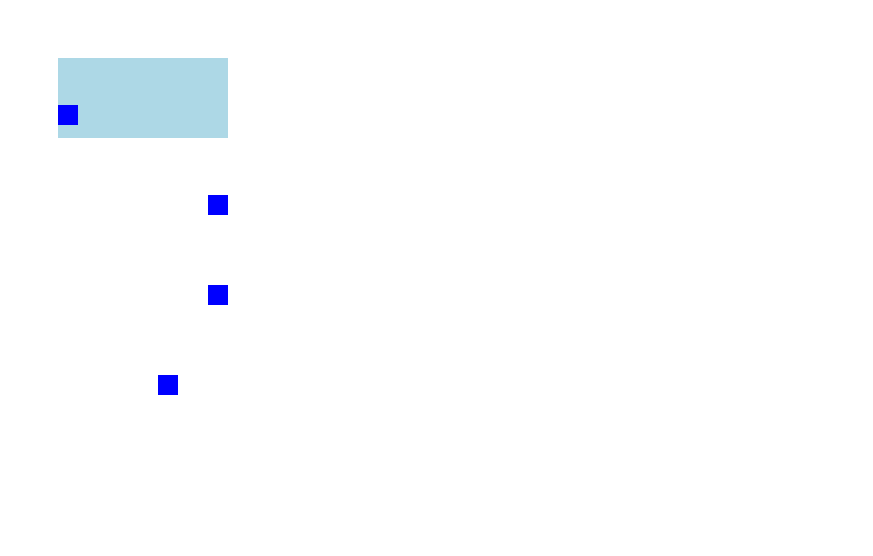
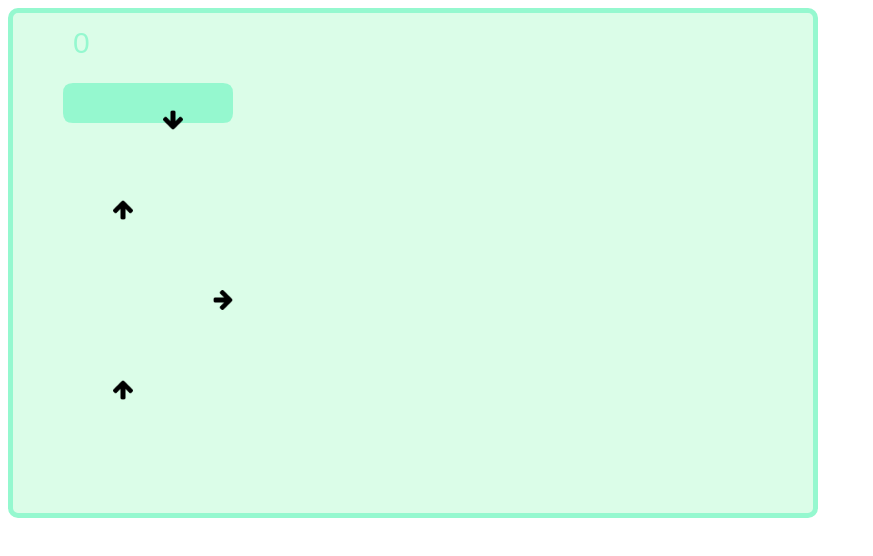
Before and after one commit to Noelialeon/DanceFruitRevolution, a plain HTML site: page index.html in a window 1280 px wide. Shown: the whole page, without its empty margins (0-873 px from the left). Drawn offline with nearby package versions, Linux system fonts and the light colour scheme.

Commit message:
refactor + arrows change color when are done

```diff
--- a/arrow.js
+++ b/arrow.js
@@ -1,25 +1,77 @@
-function Arrow(direction, width, height, /* color, */ x, y) {
+function Arrow(direction, y, width, height) {
     this.direction = direction;
     this.width = width;
     this.height = height;
-    this.x = x;
     this.y = y;
-    ctx.fillStyle = 'blue';
-    ctx.fillRect(this.x, this.y, this.width, this.height);
-    this.status = 'active';
-   };
+    this.status = true;
+    switch (this.direction) {
+        case 'right':
+            this.x = 50;
+            this.image = new Image();
+            this.image.src = 'images/arrowRight.png';
+            this._drawImage();
+            break;
+        case 'up':
+            this.x = 100;
+            this.image = new Image();
+            this.image.src = 'images/arrowUp.png';
+            this._drawImage();
+            break;
+        case 'down':
+            this.x = 150;
+            this.image = new Image();
+            this.image.src = 'images/arrowDown.png';
+            this._drawImage();
+            break;
+        case 'left':
+            this.x = 200;
+            this.image = new Image();
+            this.image.src = 'images/arrowLeft.png';
+            this._drawImage();
+            break;
+    };
+};
 
 Arrow.prototype.update = function () {
-    ctx.fillStyle = 'blue';
-    ctx.fillRect(this.x, this.y, this.width, this.height);
+    if(this.status === false){
+        switch (this.direction) {
+            case 'right':
+                this.x = 50;
+                this.image = new Image();
+                this.image.src = 'images/arrowRightOff.png';
+                this._drawImage();
+                break;
+            case 'up':
+                this.x = 100;
+                this.image = new Image();
+                this.image.src = 'images/arrowUpOff.png';
+                this._drawImage();
+                break;
+            case 'down':
+                this.x = 150;
+                this.image = new Image();
+                this.image.src = 'images/arrowDownOff.png';
+                this._drawImage();
+                break;
+            case 'left':
+                this.x = 200;
+                this.image = new Image();
+                this.image.src = 'images/arrowLeftOff.png';
+                this._drawImage();
+                break;
+        };
+    };
+  this._drawImage();
+};
+
+Arrow.prototype._drawImage = function(){
+    ctx.drawImage(this.image,
+        this.x,
+        this.y,
+        this.width, this.height
+    );
 };
 
 Arrow.prototype.newPos = function () {
     this.y -= 3;
-  };
-
-function isActive(arrow) {
-    if (arrow.status === 'active') {
-        return true
-    };
 };
--- a/character.js
+++ b/character.js
@@ -1,7 +1,23 @@
 //creación de personaje con posición, contador, área que recibira los inputs, generación aleatoria de sus flechas.
-function Character(){
-  };
+function Character(game){
+  this.score = 0;
+  this.printScore()
+};
 
+Character.prototype.printScore = function() {
+  ctx.beginPath()
+  ctx.font = "30px Arial";
+  ctx.fillText(this.score,60,40);
+  ctx.closePath();
+};
+
+Character.prototype.update = function(){
+  ctx.beginPath()
+  ctx.font = this.font;
+  ctx.fillStyle = this.fillStyle;
+  ctx.fillText(this.score,60,40);
+  ctx.closePath();
+};
 
 // // Character.prototype.move = function(){
 // // //detectar que al pulsar teclaUP en el espacio X me muestre ciertos movimientos(cambio de color de momento)
--- a/detectionBody.js
+++ b/detectionBody.js
@@ -1,38 +1,48 @@
-function DetectionBody(width, height, /* color, */ x, y){
-    this.counter = 0;
+function DetectionBody(ctx, width, height, x, y, radius, color){
   this.width = width;
   this.height = height;
   this.x = x;
   this.y = y;
-  ctx.fillStyle = 'LightBlue';
-  ctx.fillRect(this.x, this.y, this.width, this.height);
-//   this.update = function () {
-//     ctx.fillStyle = color;
-//     ctx.fillRect(this.x, this.y, this.width, this.height);
-// };
+  this.radius = radius;
+  ctx.fillStyle = color;
+  this._roundedRect(ctx, this.x, this.y, this.width, this.height, this.radius);
 };
 
 DetectionBody.prototype.update = function () {
-    ctx.fillStyle = 'LightBlue';
-    ctx.fillRect(this.x, this.y, this.width, this.height);
+   ctx.fillStyle = this.fillStyle;
+   this._roundedRect(ctx, this.x, this.y, this.width, this.height, this.radius);
 };
 
 //Sistema de puntuación y desactivar el arrow una vez se ha sumado puntos.
-DetectionBody.prototype.isOnDetectionBody = function (arrow,direction) {
-    if (arrow.direction === direction && isActive(arrow)) {
-  if ((arrow.y > this.y) && ((arrow.y + arrow.height) < (this.y + this.height)))
+DetectionBody.prototype.isOnDetectionBody = function (character, arrow, direction) {
+    if (arrow.direction === direction && arrow.status) {
+  if (arrow.y >= (this.y - 5) && ((arrow.y + arrow.height) < (this.y + this.height + 5)))
   {
-      this.counter += 2;
-      arrow.status = 'inactive';
       console.log("perfect");
+      character.score += 2;
+      arrow.status = false;
       return true;
   };
-  if (isActive(arrow) && (arrow.y > this.y) && ((arrow.y + arrow.height) < (this.y + this.height + 5))) {
-      arrow.status = 'inactive';
-      this.counter += 1;
+  if ((arrow.y > (this.y + this.height)) && ((arrow.y + arrow.height) < (this.y + this.height*2))) {
       console.log("almost perfect");
+      character.score += 1;
+      arrow.status = false;
       return true;
   };
-  console.log("not the right key or miss it");
+  console.log("Miss it");
   };
 };
+
+DetectionBody.prototype._roundedRect = function(ctx,x,y,width,height,radius){
+    ctx.beginPath();
+    ctx.moveTo(x,y+radius);
+    ctx.lineTo(x,y+height-radius);
+    ctx.quadraticCurveTo(x,y+height,x+radius,y+height);
+    ctx.lineTo(x+width-radius,y+height);
+    ctx.quadraticCurveTo(x+width,y+height,x+width,y+height-radius);
+    ctx.lineTo(x+width,y+radius);
+    ctx.quadraticCurveTo(x+width,y,x+width-radius,y);
+    ctx.lineTo(x+radius,y);
+    ctx.quadraticCurveTo(x,y,x,y+radius);
+    ctx.fill();
+};
--- a/game.js
+++ b/game.js
@@ -1,59 +1,41 @@
-function Game(ctx, character, arrowXPosition, detectionBody, /* detectionBodyDown */){
+function Game(ctx, detectionBody, character){
   this.ctx = ctx;
   this.frameNo = 0;
+  this.allArrows = [];
+  this.allArrowDirections = ['right', 'up', 'down', 'left'];
+  this.randomArrowDirection = undefined;
+  this.detectionBody = detectionBody;
   this.character = character;
-  this.allArrows = [];
-  this.allArrowDirections = ['right','up', 'down', 'left'];
-  this.allArrowX = arrowXPosition;
-  this.randomArrowDirection = undefined;
-  this.randomArrowX = undefined;
-  this.gameInterval = undefined;
-  this.detectionBody = detectionBody;
-  // this.detectionBodyDown = new DetectionBody(this.detectionBody.width, this.detectionBody.height / 2, 'grey', this.detectionBody.x, this.detectionBody.y / 2);
 };
 
-  function startGame(){
-    var game = new Game(
-      ctx,
-      new Character,
-      [50, 100, 150, 200],
-      new DetectionBody(170, 80, /* 'red', */ 50, 50),
-    );
-    game.start();
-  };
 
 Game.prototype.start = function(){
   this._assignControlsToKeys();
-    this.counter = 0;
-    this.gameInterval = setInterval(this.updateGameArea.bind(this), 20);
+  this.gameInterval = setInterval(this._updateGameArea.bind(this), 20);
 };
 
-  Game.prototype.clear = function (){
+Game.prototype._clear = function (){
   this.ctx.clearRect(0, 0, canvas.width, canvas.height);
 };
 
-Game.prototype.updateGameArea = function() {
-    this.clear();
+Game.prototype._updateGameArea = function() {
+    this._clear();
     this.frameNo += 1;
 
-    //pinta el cuerpo de detección
-    this._paintDetectionBodies();
-    this.generateRandomArrow();
+    //Elimina los arrows que superen la altura de detectionBody
+    this._deleteArrow();
 
-    //comprueba que los arrows nunca superen la altura 20
-    this.deleteArrow();
-    this.paintAllArrows();
+    //pinta
+    this.detectionBody.update();
+    this.character.update();
+    this._generateRandomArrow();
+    this._paintAllArrows();
 };
 
-Game.prototype._paintDetectionBodies = function() {
-  this.detectionBody.update();
-  // this.detectionBodyDown.update();
-};
-
-Game.prototype.generateRandomArrow = function() {
+Game.prototype._generateRandomArrow = function() {
   if (this.frameNo == 1 || this._everyinterval(30)) {
     this._randomArrow();
-    this.allArrows.push(new Arrow(this.randomArrowDirection, 20, 20, /* 'blue', */ this.randomArrowX, 400));
+    this.allArrows.push(new Arrow(this.randomArrowDirection, 400, 20, 20));
   };
 };
 
@@ -67,43 +49,40 @@ Game.prototype._everyinterval = function(n){
 Game.prototype._randomArrow = function(){
   var i = Math.floor(Math.random() * 4);
   this.randomArrowDirection = this.allArrowDirections[i];
-  this.randomArrowX = this.allArrowX[i];
 };
 
-Game.prototype.deleteArrow = function() {
+Game.prototype._deleteArrow = function() {
   this.allArrows.forEach(function(arrow){
-    if (arrow.y < 20) {
+    if ((arrow.y + arrow.height) < this.detectionBody.y - 5) {
       var index = this.allArrows.indexOf(arrow);
       this.allArrows.splice(index, 1);
-    }
+    };
   }.bind(this));
 };
 
-Game.prototype.paintAllArrows = function() {
+Game.prototype._paintAllArrows = function() {
   for (var i = 0; i < this.allArrows.length; i += 1) {
     this.allArrows[i].newPos();
     this.allArrows[i].update();
   };
 };
 
-
 // Detección de objetos encapsulada en el método Game
 Game.prototype._assignControlsToKeys = function () {
   document.onkeydown = function (e) {
     switch (e.keyCode) {
       case 39:
-        this.detectionBody.isOnDetectionBody(this.allArrows[0], 'left');
+        this.detectionBody.isOnDetectionBody(this.character, this.allArrows[0], 'left');
         break;
       case 38:
-      this.detectionBody.isOnDetectionBody(this.allArrows[0], 'up');
+        this.detectionBody.isOnDetectionBody(this.character, this.allArrows[0], 'up');
         break;
       case 40:
-        this.detectionBody.isOnDetectionBody(this.allArrows[0], 'down');
+        this.detectionBody.isOnDetectionBody(this.character, this.allArrows[0], 'down');
         break;
       case 37:
-        this.detectionBody.isOnDetectionBody(this.allArrows[0], 'right');
+        this.detectionBody.isOnDetectionBody(this.character, this.allArrows[0], 'right');
         break;
     };
-  console.log(this.detectionBody.counter);
   }.bind(this);
 };
--- a/index.html
+++ b/index.html
@@ -6,6 +6,7 @@
     <meta name="viewport" content="width=device-width, initial-scale=1.0">
     <meta http-equiv="X-UA-Compatible" content="ie=edge">
     <title>Dance Fruit Revolution</title>
+    <link rel="stylesheet" type="text/css" href="style.css">
 </head>
 
 <body>
--- a/main.js
+++ b/main.js
@@ -7,3 +7,12 @@ $(document).ready(function () {
 	ctx = canvas.getContext('2d');
 	startGame();
 });
+
+function startGame(){
+	var game = new Game(
+		ctx,
+		new DetectionBody(ctx, 170, 40, 50, 70, 10, '#95f8cf'),
+		new Character(),
+	);
+	game.start();
+};
--- a/style.css
+++ b/style.css
@@ -1,3 +1,9 @@
 body{
 border: 6px;
 }
+
+canvas {
+  border:5px solid #95f8cf;
+  background-color: #dbfde8;
+  border-radius: 10px;
+}
```
Also changed, not shown: images/arrowDown.png (added), images/arrowDownOff.png (added), images/arrowLeft.png (added), images/arrowLeftOff.png (added), images/arrowRight.png (added), images/arrowRightOff.png (added), images/arrowUp.png (added), images/arrowUpOff.png (added). Lines whose indentation alone changed are shown as unchanged.
